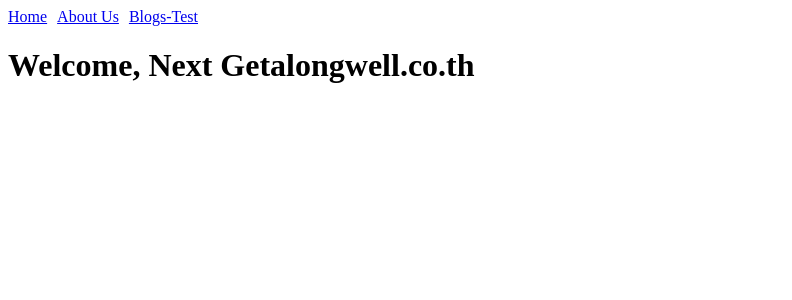
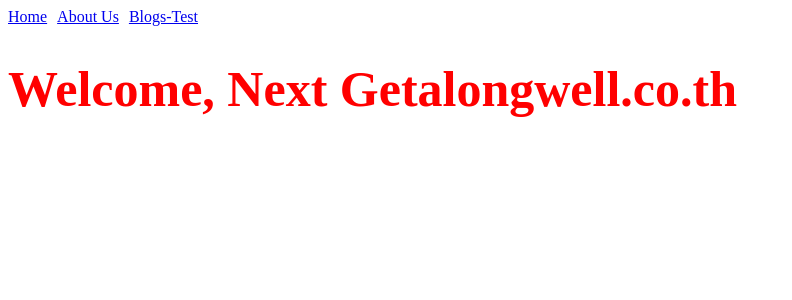
Before and after one commit to watcharakrit/nextjs-starter, a Next.js app: page / in a window 1280 px wide. Shown: the top 300 px of the page, without its empty margins (0-792 px from the left). Built offline with nearby package versions, Linux system fonts and the light colour scheme.

Commit message:
Setup Scss for Getalongwell Projects.

```diff
--- /dev/null
+++ b/layouts/Main.js
@@ -0,0 +1,8 @@
+import React from 'react'
+import Header from '../components/Header'
+export default ({ children }) => (
+  <div>
+    <Header />
+    { children }
+  </div>
+)
--- a/next.config.js
+++ b/next.config.js
@@ -1,3 +1,41 @@
+const trash = require('trash')
+
 module.exports = {
- distDir: 'build'
+ webpack: (config) => {
+     config.module.rules.push(
+       {
+         test: /\.scss$/,
+         use: [
+           {
+             loader: 'emit-file-loader',
+             options: {
+               name: 'dist/[path][name].[ext]'
+             }
+           },
+           {
+             loader: 'skeleton-loader',
+             options: {
+               procedure: function (content) {
+                 const fileName = `${this._module.userRequest}.json`
+                 const classNames = fs.readFileSync(fileName, "utf8")
+
+                 trash(fileName)
+
+                 return ['module.exports = {',
+                   `styles: ${classNames},`,
+                   `stylesheet: \`${content}\``,
+                   '}'
+                 ].join('')
+               },
+               cacheable: false
+             }
+           },
+           'postcss-loader',
+           'sass-loader'
+         ]
+       }
+     )
+
+     return config
+   }
 }
--- a/pages/index.js
+++ b/pages/index.js
@@ -1,8 +1,23 @@
-import Header from '../components/Header'
+import Layout from '../layouts/Main'
+import Head from 'next/head'
+import {stylesheet, styles} from './index.scss'
+import classNames from 'classnames/bind';
+
+let cx = classNames.bind(styles);
+
+let fontClass = cx(
+  'touch',
+  {
+    test: true,
+    pretty: true
+  }
+);
 
 export default () => (
- <div>
-  <Header />
-  <h1>Welcome, Next Getalongwell.co.th</h1>
- </div>
+ <Layout>
+  <Head>
+    <style dangerouslySetInnerHTML={{__html: stylesheet}} />
+  </Head>
+  <h1 className={fontClass}>Welcome, Next Getalongwell.co.th</h1>
+ </Layout>
 )
--- /dev/null
+++ b/pages/index.scss
@@ -0,0 +1,14 @@
+@import '../styles/main';
+
+.test {
+  display: flex;
+  font-size: 100px;
+
+  &.pretty {
+    font-size: 50px;
+  }
+
+  &.touch {
+    color: $color-red;
+  }
+}
--- /dev/null
+++ b/postcss.config.js
@@ -0,0 +1,7 @@
+module.exports = ({ file, options, env }) => {
+  return {plugins: {
+    'postcss-cssnext': true,
+    'postcss-modules': {generateScopedName: '[local]-[hash:base64:5]'},
+    'cssnano': env === 'production' ? options.cssnano : false
+  }}
+}
--- /dev/null
+++ b/styles/main.scss
@@ -0,0 +1 @@
+@import 'variables';
--- /dev/null
+++ b/styles/variables.scss
@@ -0,0 +1 @@
+$color-red: #f00;
```
Also changed, not shown: package.json (+16 -2 lines), pages/about-us.js (+4 -3 lines), pages/blogs.js (+3 -4 lines).
